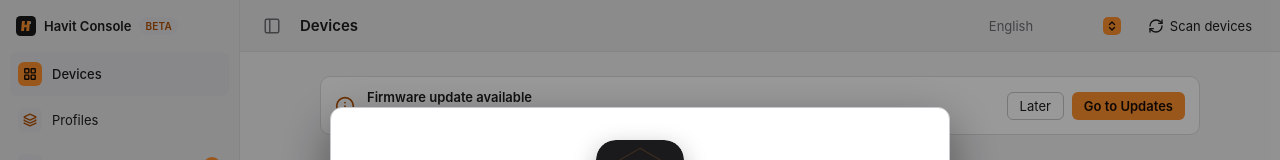
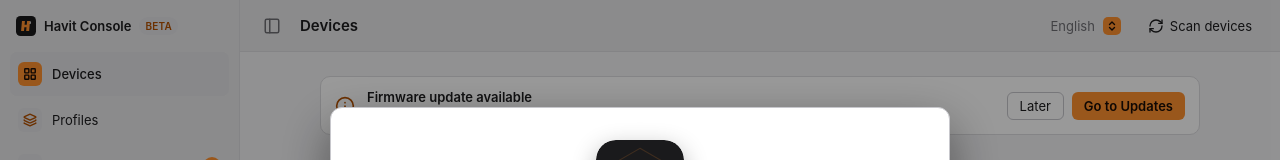
Before and after one commit to emirhannaneli/havit-console, a React (Vite) app: page / in a window 1280 px wide. Shown: the top 160 px of the page. Built offline with nearby package versions, Linux system fonts and the light colour scheme.

Commit message:
fix(ui): compact language picker in the toolbar

```diff
--- a/src/App.tsx
+++ b/src/App.tsx
@@ -150,7 +150,7 @@ export default function App() {
               value={lang}
               options={LANGUAGES.map((l) => ({ value: l.id, label: l.label }))}
               onChange={setLang}
-              className="h-8 min-w-0 border-transparent bg-transparent text-secondary hover:bg-fill"
+              className="h-8 min-w-0! border-transparent bg-transparent text-secondary hover:bg-fill"
             />
             <Button
               variant="plain"
```
